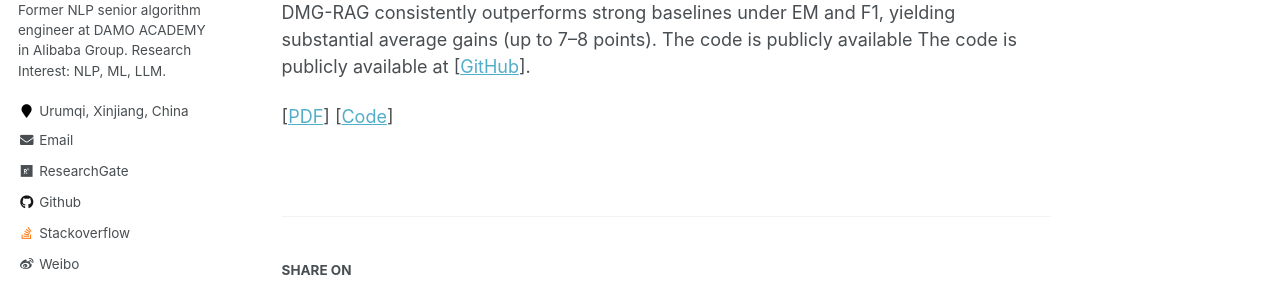
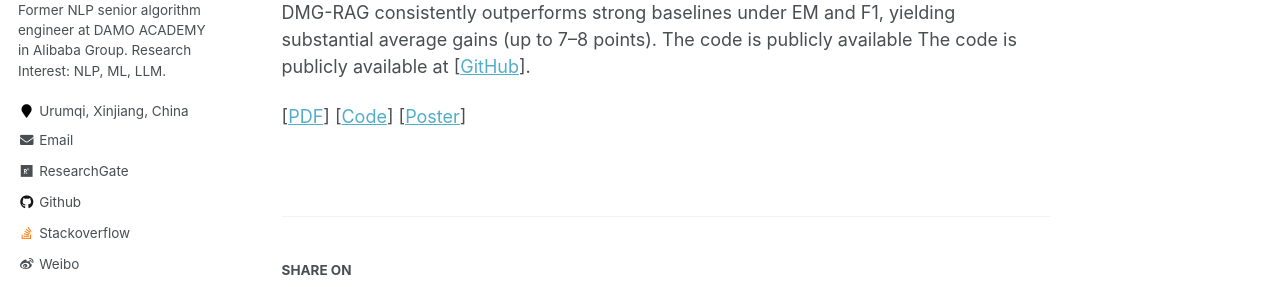
Before and after one commit to miradel51/miradel51.github.io, a Jekyll site: the page built from _publications/2026_ijcnn_dmg_rag.md, in a window 1280 px wide and 900 px high, scrolled down 710 px. Shown: the part 274-561 px from the top of the window. Built offline with Jekyll 4.4.1, drawn with Linux system fonts in a browser that asks for light colours; some web fonts are replaced.

Commit message:
Update 2026_ijcnn_dmg_rag.md
Added poster for ijcnn26 of peiyu

```diff
--- a/_publications/2026_ijcnn_dmg_rag.md
+++ b/_publications/2026_ijcnn_dmg_rag.md
@@ -26,4 +26,4 @@ Given the candidate pool, a \emph{Budgeter} performs budget-constrained evidence
 Experiments on HotpotQA, 2WikiMultiHopQA, and MuSiQue demonstrate that DMG-RAG consistently outperforms strong baselines under EM and F1, yielding substantial average gains (up to 7--8 points). The code is publicly available
 The code is publicly available at \[[GitHub](https://github.com/zza-zaa/DMG-RAG)\].
 
-\[[PDF](https://www.researchgate.net/publication/403332946_DMG-RAG_Dynamic_Multi-Grained_Retrieval_Augmented_Generation_for_Multi-Hop_QA)\] \[[Code](https://github.com/zza-zaa/DMG-RAG)\]
+\[[PDF](https://www.researchgate.net/publication/403332946_DMG-RAG_Dynamic_Multi-Grained_Retrieval_Augmented_Generation_for_Multi-Hop_QA)\] \[[Code](https://github.com/zza-zaa/DMG-RAG)\] \[[Poster](https://miradel51.github.io/files/ijcnn2026_poster_py.pdf)\]
```
